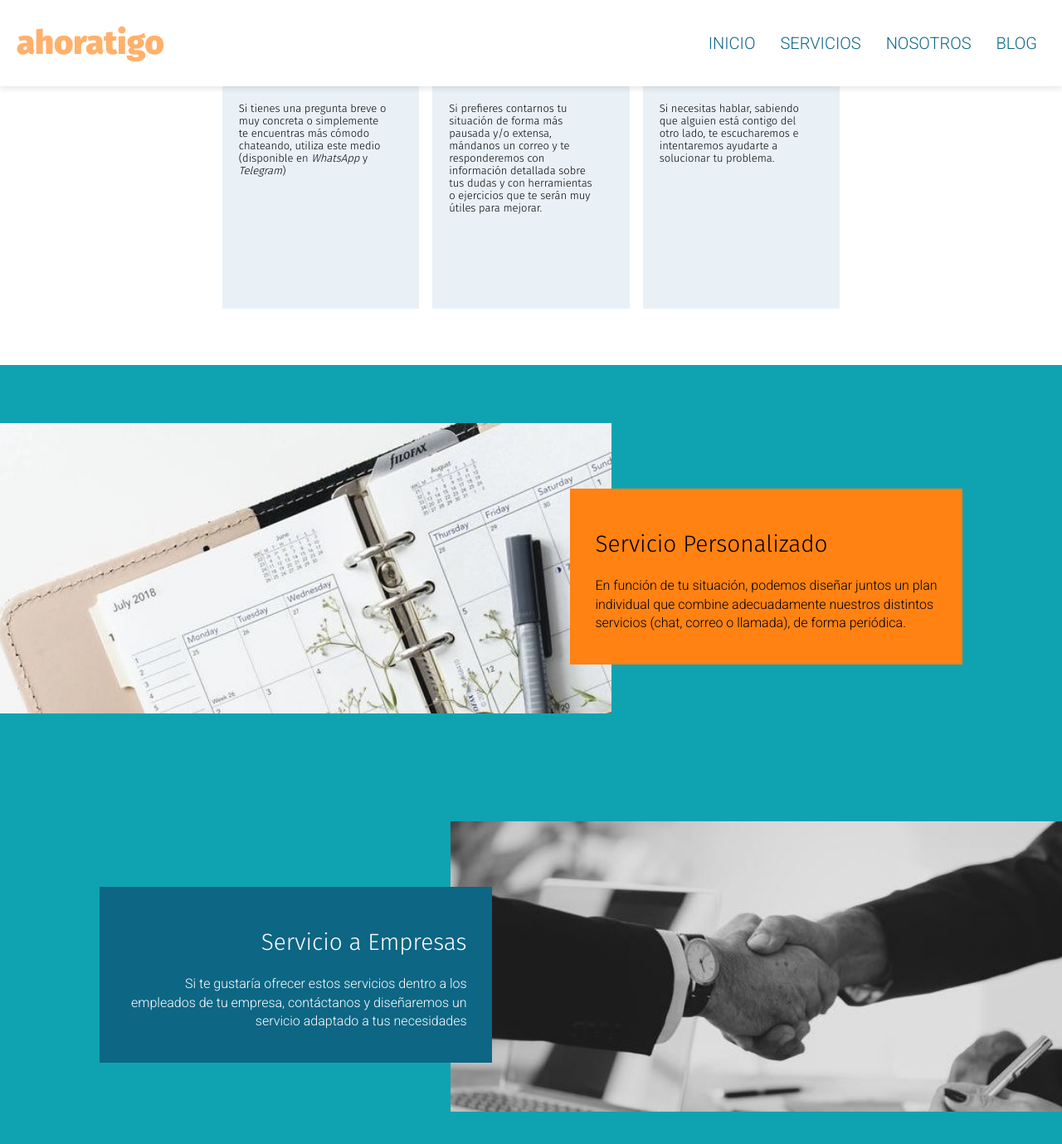
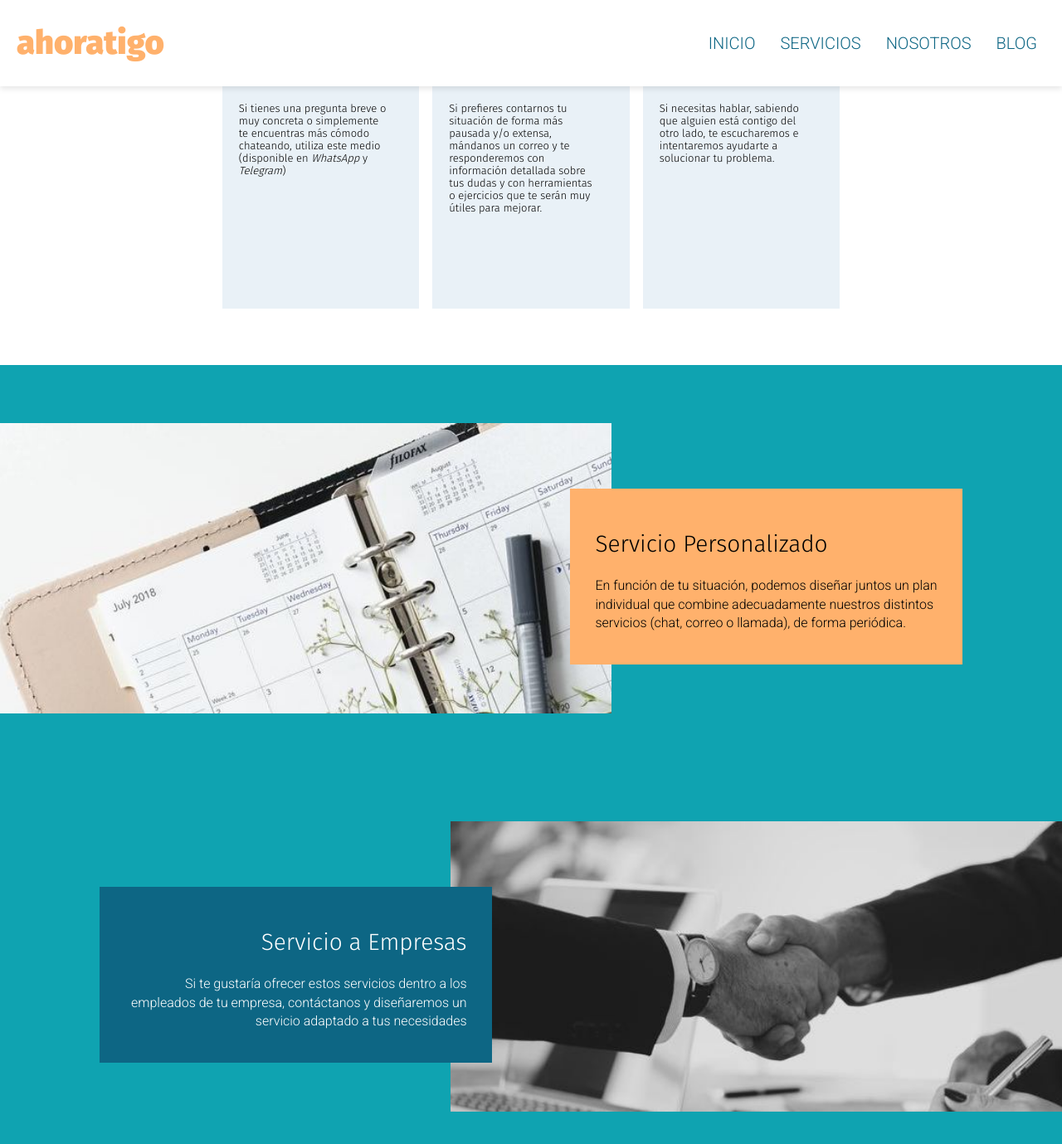
Before and after one commit to sukabal/sukabal.github.io, a Jekyll site: the page built from servicios.html, in a window 1280 px wide and 1400 px high, scrolled down 629 px. Shown: the top 1379 px of the window at 83% size. Built offline with Jekyll 4.4.1, drawn with Linux system fonts in a browser that asks for light colours.

Commit message:
fix: change background color in servicios

```diff
--- a/css/main.scss
+++ b/css/main.scss
@@ -568,7 +568,7 @@ body {
 }
 
 .service-custom {
- background-color: $accent-color;
+ background-color: $accent-light-color;
  @include service-extra();
  margin-right: 100px;
 
```
